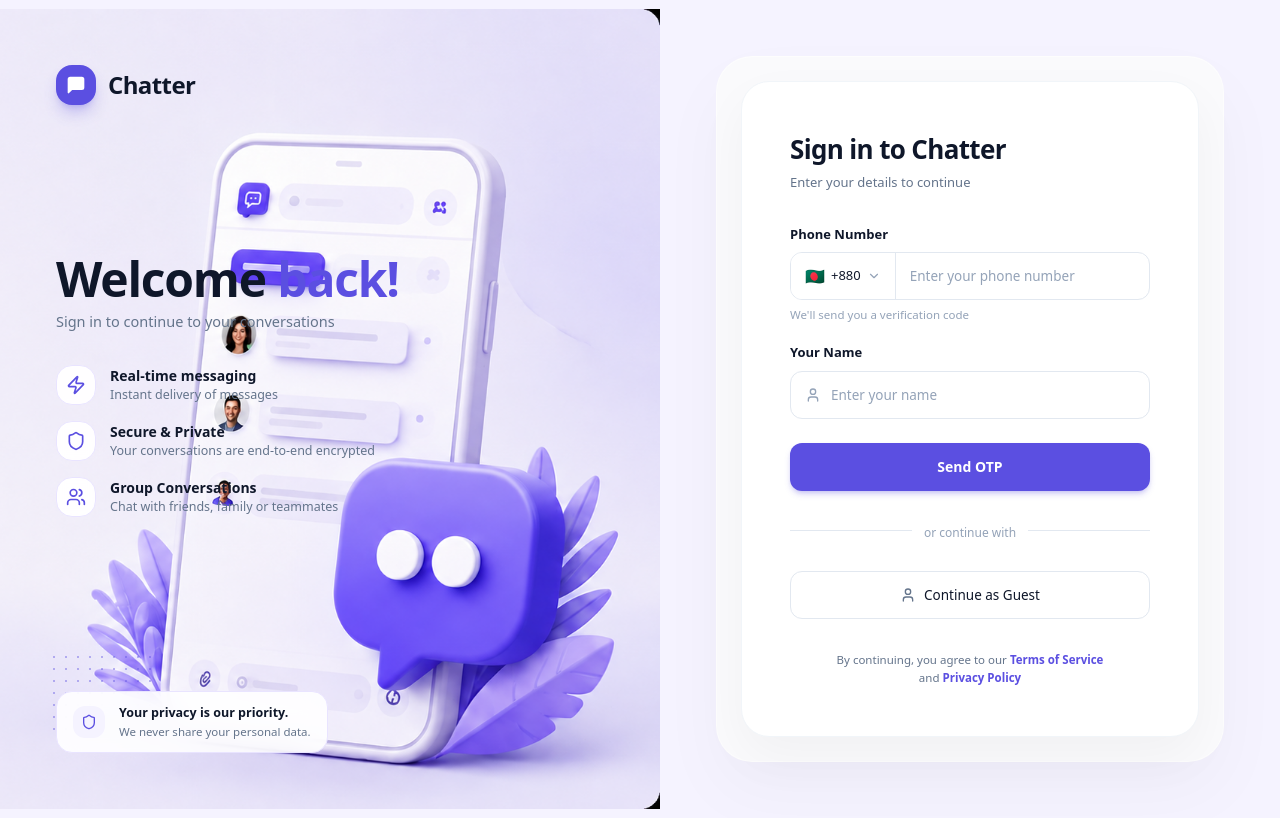
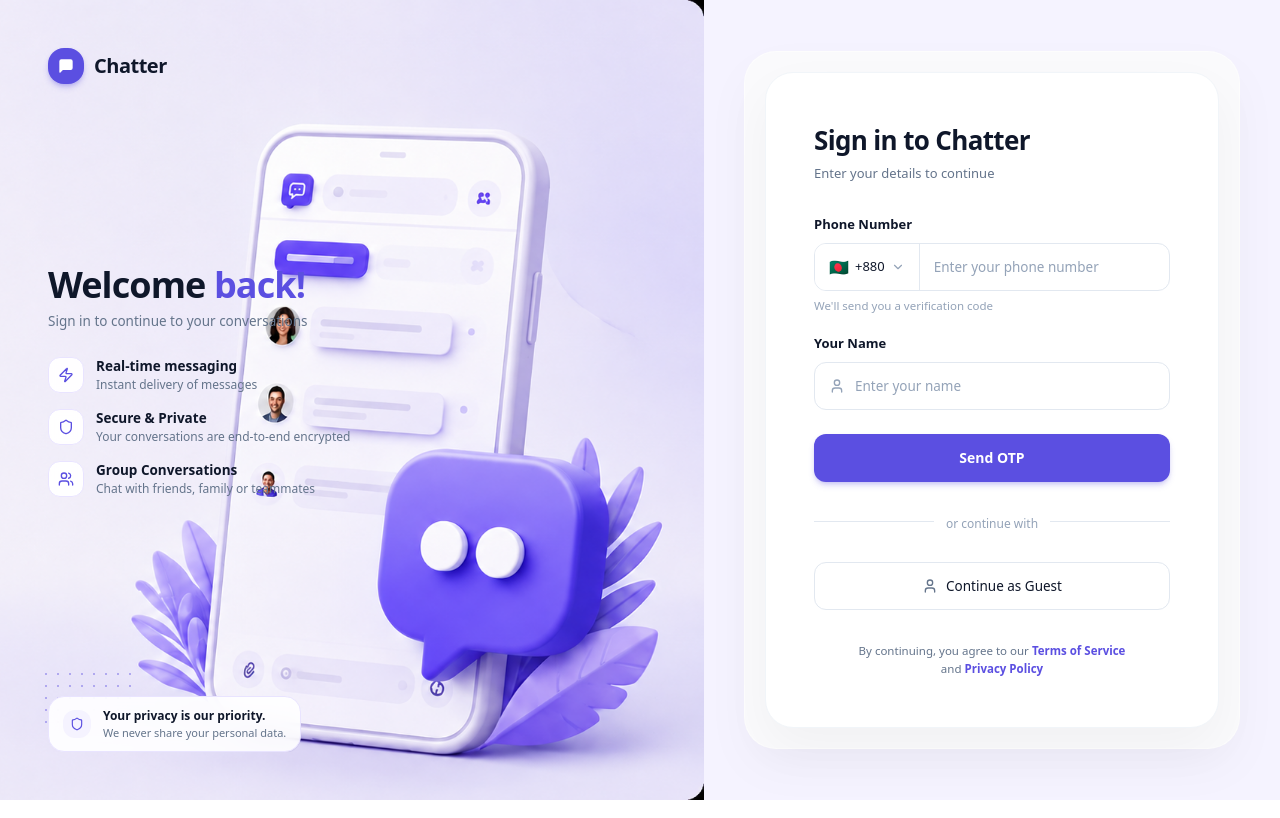
Before and after one commit to Alok4D/chat-app-frontend, a Next.js app: page /login in a window 1280 px wide. Built offline with nearby package versions, Linux system fonts and the light colour scheme; no server answers.

Commit message:
style(login): adjust left section width and scaling for better proportions

```diff
--- a/app/(auth)/login/page.tsx
+++ b/app/(auth)/login/page.tsx
@@ -10,8 +10,8 @@ export default function LoginPage() {
   return (
     <main className="min-h-screen w-full bg-[#F5F3FF] flex flex-col lg:flex-row items-center justify-between font-sans selection:bg-[#5B4FE1] selection:text-white overflow-hidden">
 
-      {/* ── LEFT HERO SECTION (Background Image + Overlaid Text & Features) ── */}
-      <section className="hidden lg:flex lg:flex-1 relative h-screen w-full overflow-hidden">
+      {/* ── LEFT HERO SECTION (Controlled Proportion & Width) ── */}
+      <section className="hidden lg:flex lg:w-[52%] xl:w-[55%] max-w-[850px] relative h-screen overflow-hidden shrink-0">
         {/* Full-Height 3D Background Image */}
         <Image
           src="/images/login-hero.png"
@@ -19,78 +19,78 @@ export default function LoginPage() {
           fill
           priority
           className="object-cover object-right"
-          sizes="(max-width: 1024px) 100vw, 60vw"
+          sizes="(max-width: 1024px) 100vw, 55vw"
         />
 
         {/* Content Overlaid on Left Side of the Image */}
-        <div className="relative z-10 flex flex-col justify-between h-full p-10 xl:p-14 max-w-lg select-none">
+        <div className="relative z-10 flex flex-col justify-between h-full p-8 xl:p-12 max-w-[440px] select-none">
           {/* Top Logo */}
           <div>
-            <a href={ROUTES.LANDING} className="inline-flex items-center gap-3 group">
-              <div className="w-10 h-10 rounded-2xl bg-[#5B4FE1] flex items-center justify-center shadow-lg shadow-[#5B4FE1]/30 group-hover:scale-105 transition-transform">
-                <MessageSquare className="w-5 h-5 text-white fill-white" />
+            <a href={ROUTES.LANDING} className="inline-flex items-center gap-2.5 group">
+              <div className="w-9 h-9 rounded-2xl bg-[#5B4FE1] flex items-center justify-center shadow-md shadow-[#5B4FE1]/30 group-hover:scale-105 transition-transform">
+                <MessageSquare className="w-4 h-4 text-white fill-white" />
               </div>
-              <span className="text-2xl font-bold text-[#0F172A] tracking-tight">Chatter</span>
+              <span className="text-xl font-bold text-[#0F172A] tracking-tight">Chatter</span>
             </a>
           </div>
 
           {/* Middle Title & 3 Features */}
-          <div className="space-y-6 my-auto">
+          <div className="space-y-5 my-auto">
             <div>
-              <h1 className="text-4xl xl:text-5xl font-extrabold text-[#0F172A] tracking-tight leading-tight">
+              <h1 className="text-3xl xl:text-4xl font-extrabold text-[#0F172A] tracking-tight leading-tight">
                 Welcome <span className="text-[#5B4FE1]">back!</span>
               </h1>
-              <p className="text-[14.5px] text-[#64748B] mt-2 font-medium">
+              <p className="text-[13.5px] text-[#64748B] mt-1.5 font-medium">
                 Sign in to continue to your conversations
               </p>
             </div>
 
             {/* Feature Highlights */}
-            <div className="space-y-4 pt-2">
-              <div className="flex items-center gap-3.5">
-                <div className="w-10 h-10 rounded-2xl bg-white/95 backdrop-blur-sm border border-[#E9E4FF] flex items-center justify-center shadow-2xs shrink-0">
-                  <Zap className="w-5 h-5 text-[#5B4FE1]" />
+            <div className="space-y-3.5 pt-1">
+              <div className="flex items-center gap-3">
+                <div className="w-9 h-9 rounded-xl bg-white/95 backdrop-blur-sm border border-[#E9E4FF] flex items-center justify-center shadow-2xs shrink-0">
+                  <Zap className="w-4 h-4 text-[#5B4FE1]" />
                 </div>
                 <div>
-                  <h3 className="text-[14px] font-bold text-[#0F172A]">Real-time messaging</h3>
-                  <p className="text-[12.5px] text-[#64748B]">Instant delivery of messages</p>
+                  <h3 className="text-[13.5px] font-bold text-[#0F172A]">Real-time messaging</h3>
+                  <p className="text-[12px] text-[#64748B]">Instant delivery of messages</p>
                 </div>
               </div>
 
-              <div className="flex items-center gap-3.5">
-                <div className="w-10 h-10 rounded-2xl bg-white/95 backdrop-blur-sm border border-[#E9E4FF] flex items-center justify-center shadow-2xs shrink-0">
-                  <Shield className="w-5 h-5 text-[#5B4FE1]" />
+              <div className="flex items-center gap-3">
+                <div className="w-9 h-9 rounded-xl bg-white/95 backdrop-blur-sm border border-[#E9E4FF] flex items-center justify-center shadow-2xs shrink-0">
+                  <Shield className="w-4 h-4 text-[#5B4FE1]" />
                 </div>
                 <div>
-                  <h3 className="text-[14px] font-bold text-[#0F172A]">Secure & Private</h3>
-                  <p className="text-[12.5px] text-[#64748B]">Your conversations are end-to-end encrypted</p>
+                  <h3 className="text-[13.5px] font-bold text-[#0F172A]">Secure & Private</h3>
+                  <p className="text-[12px] text-[#64748B]">Your conversations are end-to-end encrypted</p>
                 </div>
               </div>
 
-              <div className="flex items-center gap-3.5">
-                <div className="w-10 h-10 rounded-2xl bg-white/95 backdrop-blur-sm border border-[#E9E4FF] flex items-center justify-center shadow-2xs shrink-0">
-                  <Users className="w-5 h-5 text-[#5B4FE1]" />
+              <div className="flex items-center gap-3">
+                <div className="w-9 h-9 rounded-xl bg-white/95 backdrop-blur-sm border border-[#E9E4FF] flex items-center justify-center shadow-2xs shrink-0">
+                  <Users className="w-4 h-4 text-[#5B4FE1]" />
                 </div>
                 <div>
-                  <h3 className="text-[14px] font-bold text-[#0F172A]">Group Conversations</h3>
-                  <p className="text-[12.5px] text-[#64748B]">Chat with friends, family or teammates</p>
+                  <h3 className="text-[13.5px] font-bold text-[#0F172A]">Group Conversations</h3>
+                  <p className="text-[12px] text-[#64748B]">Chat with friends, family or teammates</p>
                 </div>
               </div>
             </div>
           </div>
 
           {/* Bottom Privacy Card */}
-          <div className="relative pt-6">
+          <div className="relative pt-4">
             {/* Subtle Dot Grid */}
-            <div className="absolute -top-4 -left-2 w-28 h-20 opacity-40 pointer-events-none bg-[radial-gradient(#5B4FE1_1.5px,transparent_1.5px)] [background-size:12px_12px]" />
+            <div className="absolute -top-3 -left-2 w-24 h-16 opacity-40 pointer-events-none bg-[radial-gradient(#5B4FE1_1.5px,transparent_1.5px)] [background-size:12px_12px]" />
 
-            <div className="inline-flex items-center gap-3.5 px-4 py-3 rounded-2xl bg-white/90 backdrop-blur-md border border-[#E9E4FF] shadow-xs">
-              <div className="w-8 h-8 rounded-xl bg-[#F5F3FF] flex items-center justify-center text-[#5B4FE1] shrink-0">
-                <Shield className="w-4 h-4 text-[#5B4FE1]" />
+            <div className="inline-flex items-center gap-3 px-3.5 py-2.5 rounded-2xl bg-white/90 backdrop-blur-md border border-[#E9E4FF] shadow-xs">
+              <div className="w-7 h-7 rounded-xl bg-[#F5F3FF] flex items-center justify-center text-[#5B4FE1] shrink-0">
+                <Shield className="w-3.5 h-3.5 text-[#5B4FE1]" />
               </div>
               <div>
-                <h4 className="text-[12.5px] font-bold text-[#0F172A]">Your privacy is our priority.</h4>
-                <p className="text-[11.5px] text-[#64748B]">We never share your personal data.</p>
+                <h4 className="text-[12px] font-bold text-[#0F172A]">Your privacy is our priority.</h4>
+                <p className="text-[11px] text-[#64748B]">We never share your personal data.</p>
               </div>
             </div>
           </div>
@@ -98,8 +98,8 @@ export default function LoginPage() {
       </section>
 
       {/* ── RIGHT SIGN-IN CONTAINER ── */}
-      <section className="w-full lg:w-[560px] xl:w-[620px] flex items-center justify-center p-6 sm:p-10 lg:p-14 min-h-screen shrink-0 z-10">
-        <div className="w-full bg-[#FAFAFC] rounded-[36px] p-4 sm:p-6 border border-white/60 shadow-[0_30px_70px_rgba(0,0,0,0.03)] flex items-center justify-center">
+      <section className="flex-1 w-full flex items-center justify-center p-4 sm:p-8 lg:p-10 min-h-screen z-10">
+        <div className="w-full max-w-[500px] bg-[#FAFAFC] rounded-[32px] p-3 sm:p-5 border border-white/60 shadow-[0_20px_50px_rgba(0,0,0,0.03)] flex items-center justify-center">
           <LoginForm />
         </div>
       </section>
```
Also changed, not shown: 1 other file (tests, documents, lock files or other folders).
